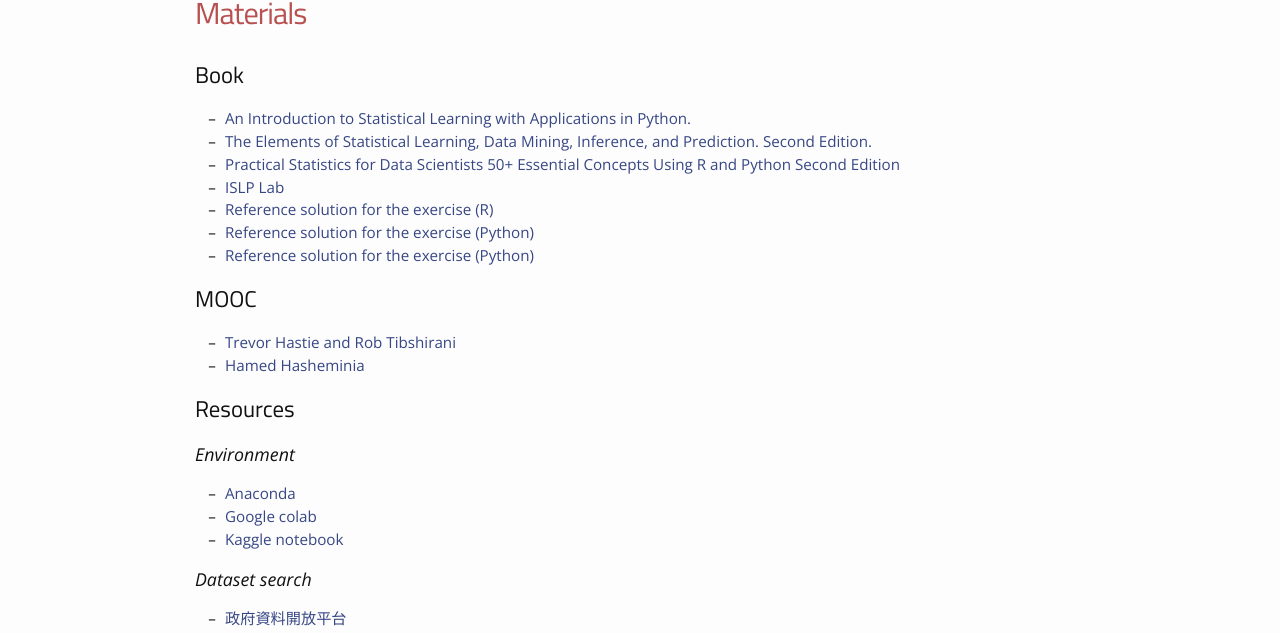
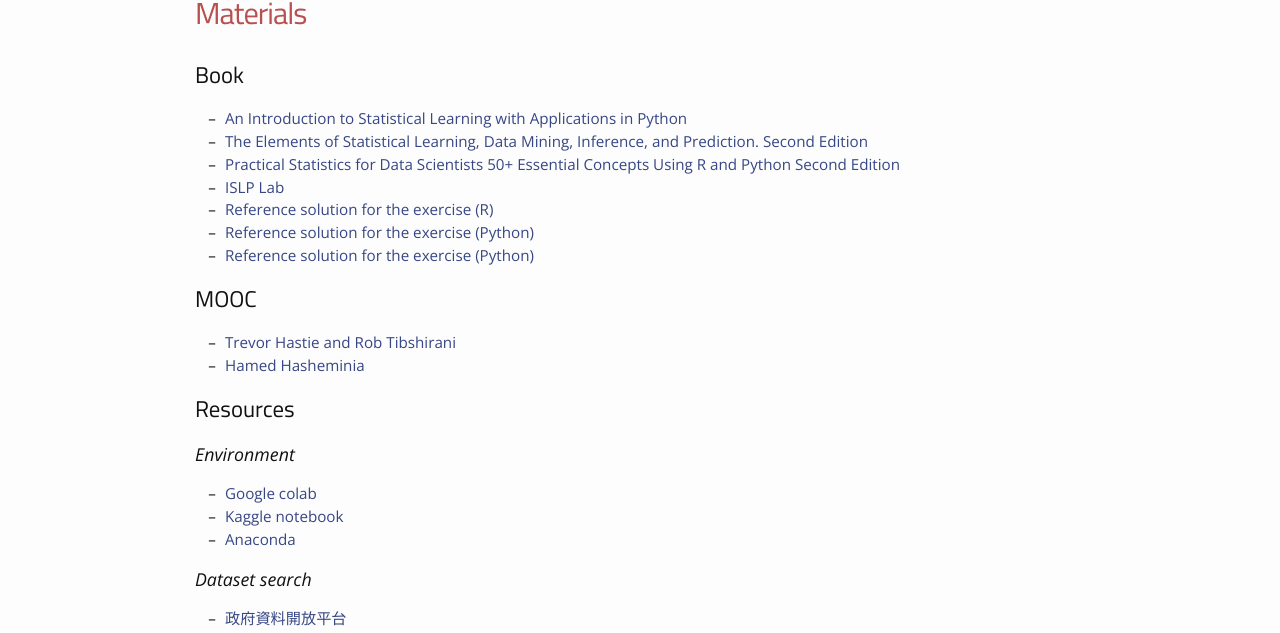
Before and after one commit to phonchi/nsysu-math524-2023, a Jekyll site: the page built from materials.md, in a window 1280 px wide and 900 px high. Shown: the part 178-811 px from the top of the window. Built offline with Jekyll 4.4.1, drawn with Linux system fonts in a browser that asks for light colours; nearby versions of some CDN libraries.

```diff
--- a/materials.md
+++ b/materials.md
@@ -8,8 +8,8 @@ permalink: /materials/
 
 ## Book
 
-* [An Introduction to Statistical Learning with Applications in Python.](https://www.statlearning.com/)
-* [The Elements of Statistical Learning, Data Mining, Inference, and Prediction. Second Edition.](https://web.stanford.edu/~hastie/ElemStatLearn/)
+* [An Introduction to Statistical Learning with Applications in Python](https://www.statlearning.com/)
+* [The Elements of Statistical Learning, Data Mining, Inference, and Prediction. Second Edition](https://web.stanford.edu/~hastie/ElemStatLearn/)
 * [Practical Statistics for Data Scientists 50+ Essential Concepts Using R and Python Second Edition](https://github.com/gedeck/practical-statistics-for-data-scientists/)
 * [ISLP Lab](https://github.com/phonchi/ISLP_labs/)
 * [Reference solution for the exercise (R)](http://blog.princehonest.com/stat-learning/)
@@ -24,9 +24,9 @@ permalink: /materials/
 ## Resources
 
 ### Environment
-* [Anaconda](https://www.anaconda.com/products/individual)
 * [Google colab](https://colab.research.google.com/notebooks/intro.ipynb#recent=true)
 * [Kaggle notebook](https://www.kaggle.com/docs/notebooks)
+* [Anaconda](https://www.anaconda.com/products/individual)
 
 ### Dataset search
 * [政府資料開放平台](https://data.gov.tw/)
```
Also changed, not shown: other parts of materials.md (+1 -1 lines).
